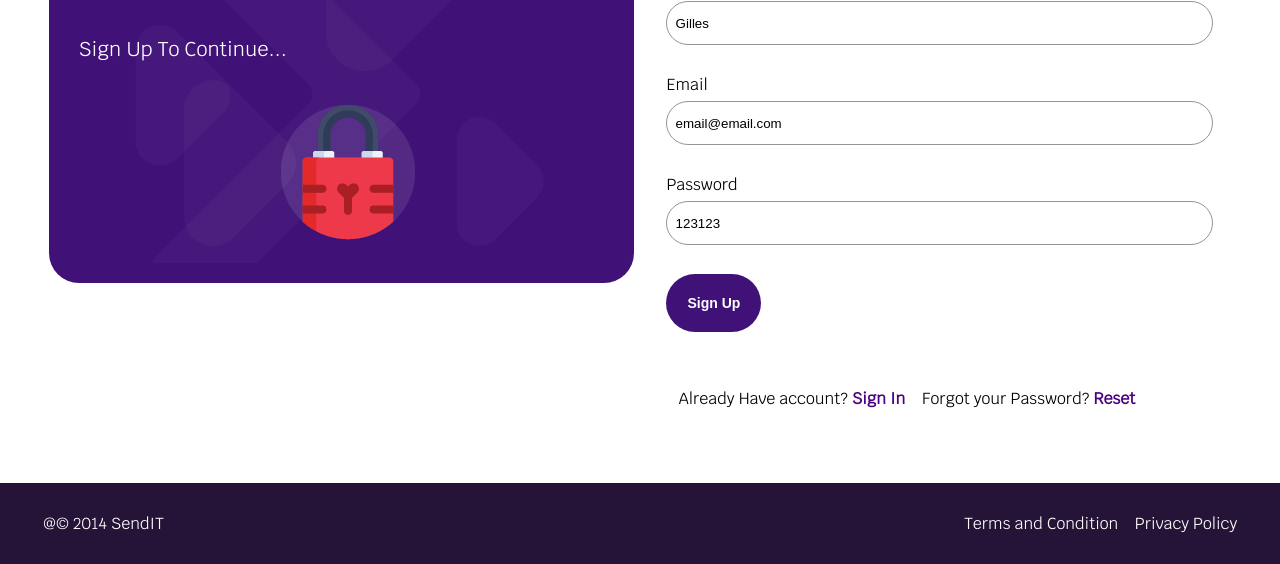
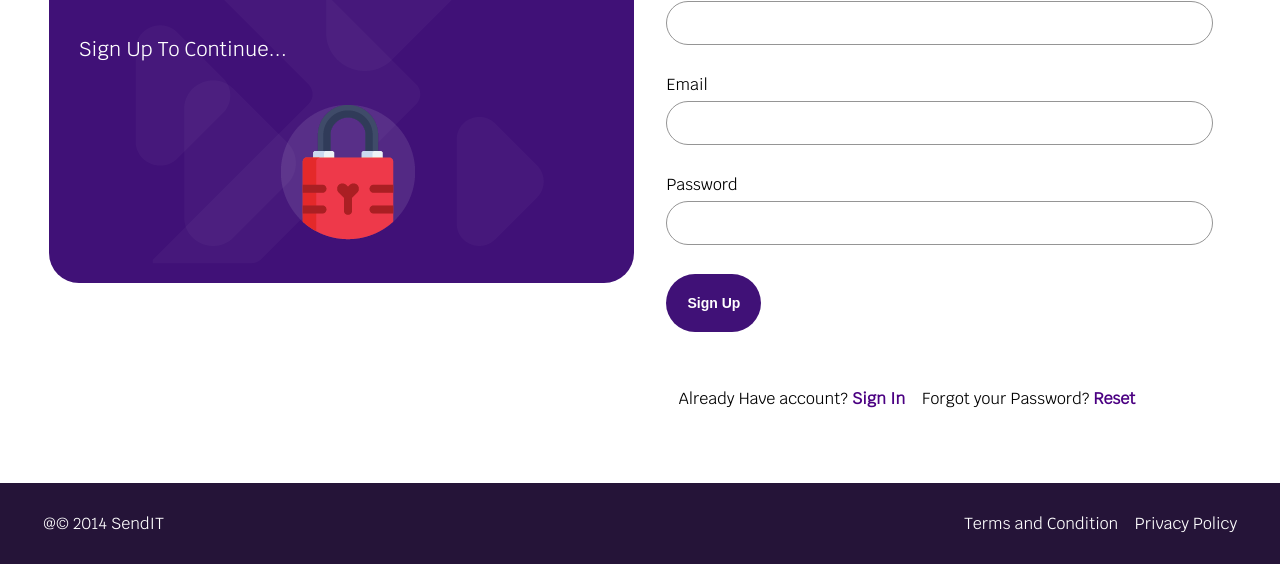
Before and after one commit to kagaramag/delivery-api, a plain HTML site: page register.html in a window 1280 px wide. Shown: the part 312-876 px from the top of the page. Drawn offline with Linux system fonts and the light colour scheme; files whose address does not match are found by name.

Commit message:
input remove placeholder text

```diff
--- a/register.html
+++ b/register.html
@@ -74,15 +74,15 @@
                             <form action="#" onsubmit="register();return false;">
                                 <div class="input-field">
                                     <label for="names">Your names</label>
-                                    <input type="text" value="Gilles" id="name">
+                                    <input type="text" id="name">
                                 </div>
                                 <div class="input-field">
                                     <label for="email">Email</label>
-                                    <input type="text" value="email@email.com" id="email">
+                                    <input type="text" id="email">
                                 </div>
                                 <div class="input-field">
                                     <label for="password">Password</label>
-                                    <input type="text" value="123123" id="password">
+                                    <input type="text"  id="password">
                                 </div>
                                 <div class="input-field">
                                     <button  type="submit" value="submit" class="btn indigo text-white bold radius-6 m-text l-padding submit">Sign Up</button>
```
